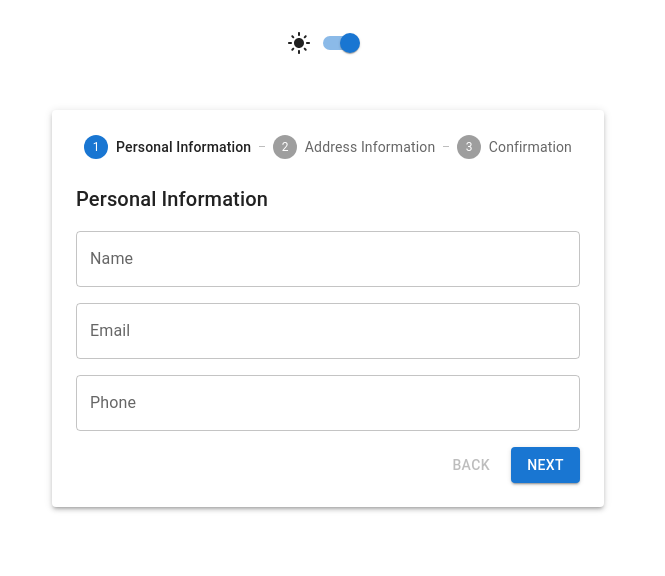
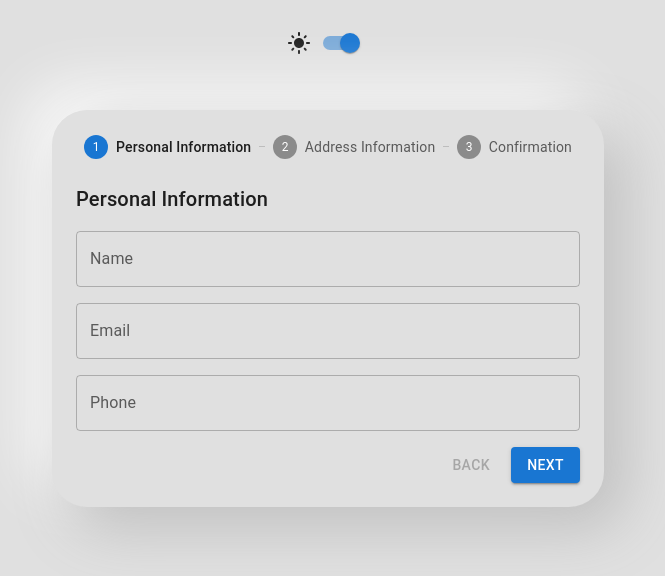
Before and after one commit to ambervector/react-personal-info, a React (Create React App) app: page / in a window 1280 px wide. Shown: the top 576 px of the page, without its empty margins (312-977 px from the left). Built offline with nearby package versions, Linux system fonts and the light colour scheme.

Commit message:
neomorphic style added

```diff
--- a/public/index.html
+++ b/public/index.html
@@ -14,6 +14,11 @@
     <link rel="manifest" href="%PUBLIC_URL%/manifest.json" />
 
     <title>React App</title>
+    <style>
+      #animatedPaper {
+        border-radius: 35px;
+      }
+    </style>
   </head>
   <body>
     <noscript>You need to enable JavaScript to run this app.</noscript>
--- a/src/App.js
+++ b/src/App.js
@@ -13,6 +13,8 @@ function App() {
     },
   });
 
+  let bodyEl = document.getElementsByTagName("body");
+  bodyEl[0].style.backgroundColor = `${darkOn ? "" : "#e0e0e0"}`;
   return (
     <div className="App">
       <ThemeProvider theme={darkTheme}>
--- a/src/components/MultiStepForm.jsx
+++ b/src/components/MultiStepForm.jsx
@@ -89,13 +89,22 @@ const MultiStepForm = () => {
     }
   };
 
+  //  sx={{
+
+  //     }}
   return (
     <Container component="main" maxWidth="sm">
       <AnimatedPaper
+        id="animatedPaper"
         style={props}
         variant="elevation"
         elevation={3}
-        sx={{ my: { xs: 3, md: 6 }, p: { xs: 2, md: 3 } }}
+        sx={{
+          my: { xs: 3, md: 6 },
+          p: { xs: 2, md: 3 },
+          background: "#e0e0e0",
+          boxShadow: "20px 20px 60px #bebebe, -20px -20px 60px #ffffff",
+        }}
       >
         <Stepper
           sx={{ flexWrap: { xs: "wrap", sm: "nowrap" } }}
```
